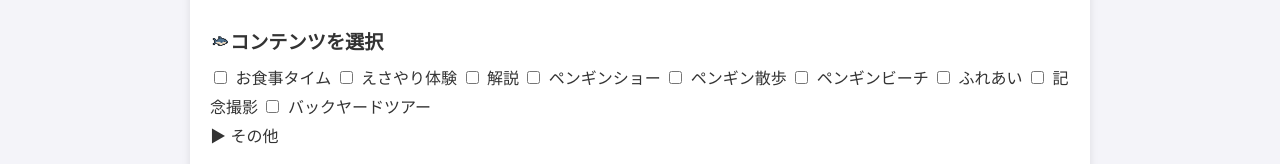
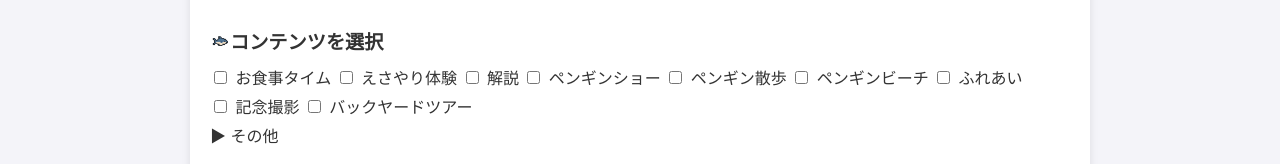
Before and after one commit to gashio0490/penguin-search, a plain HTML site: page index.html in a window 1280 px wide. Shown: the part 428-592 px from the top of the page. Drawn offline with nearby package versions, Linux system fonts and the light colour scheme.

Commit message:
Update style.css

```diff
--- a/style.css
+++ b/style.css
@@ -76,6 +76,10 @@ h3 {
 
 .checkbox-group label {
     cursor: pointer;
+}
+
+label {
+  white-space: nowrap;
 }
 
 /* その他のトグル */
```
